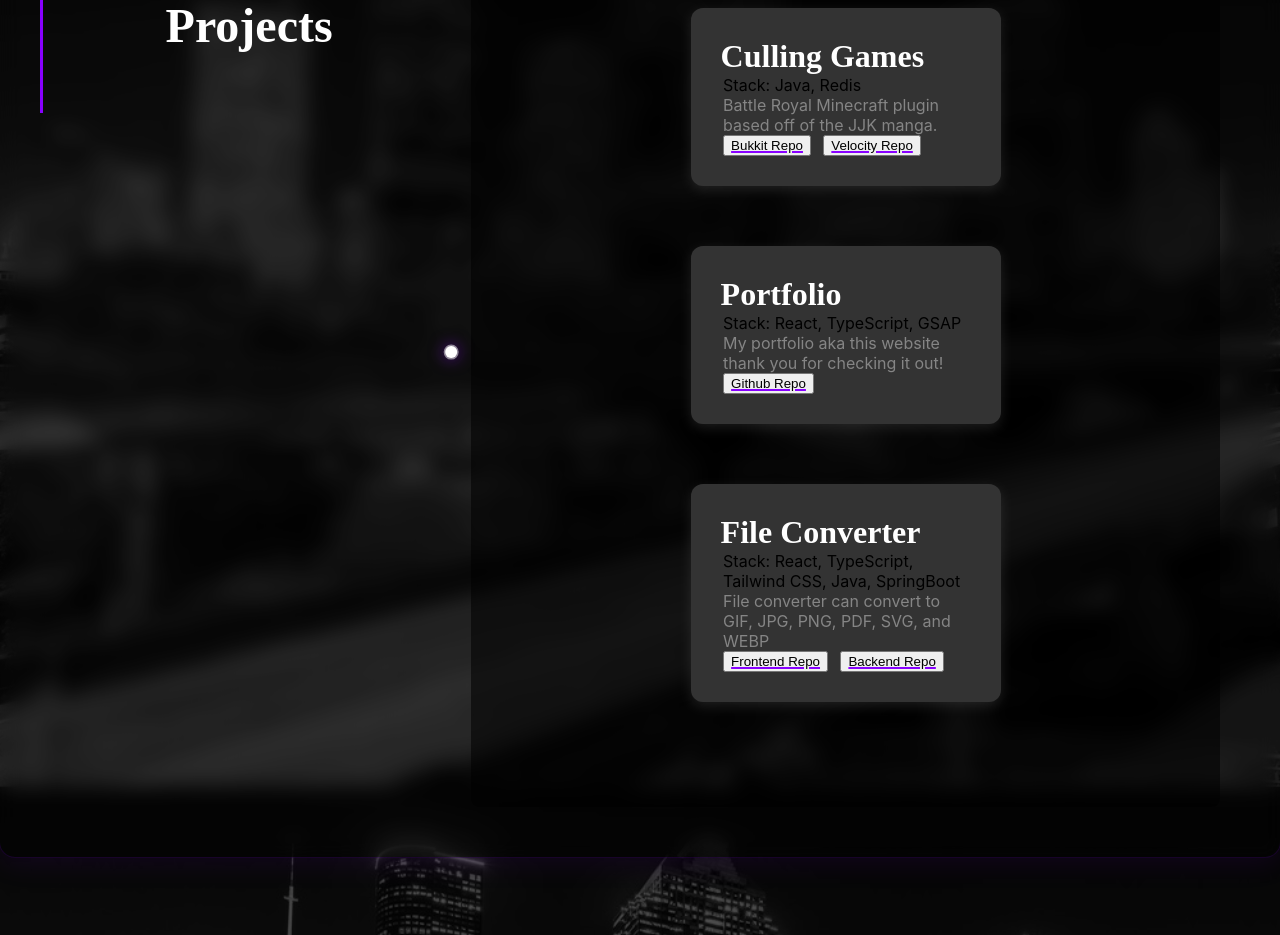
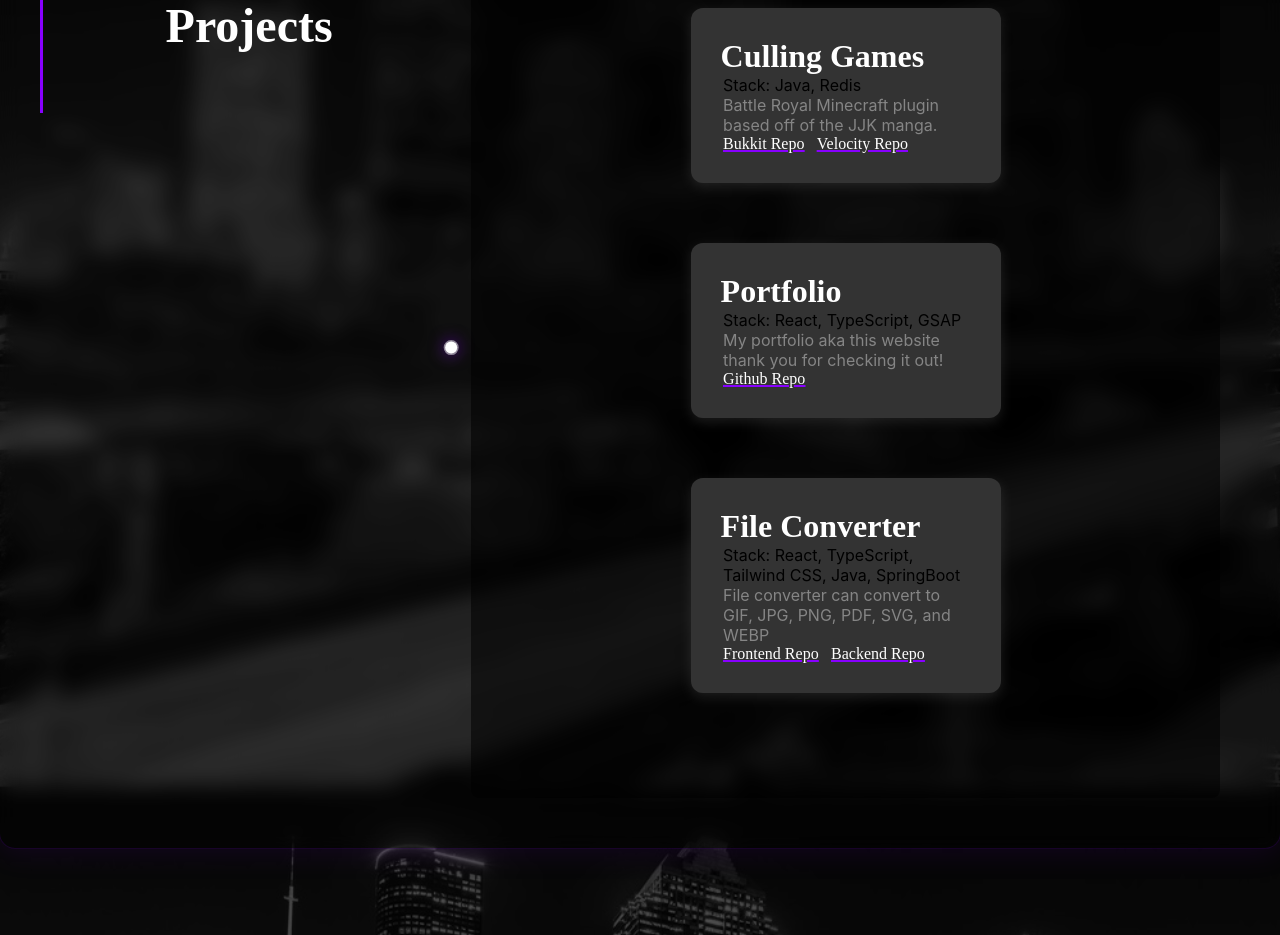
Before and after one commit to cronozx/Portfolio, a React (Create React App) app: page / in a window 1280 px wide. Shown: the part 1100-2035 px from the top of the page. Built offline with nearby package versions, Linux system fonts and the light colour scheme; the HTML template or start-up script is replaced by a standard one; a web font is replaced by a local one.

Commit message:
deleted readme.md and changed styling

```diff
--- a/src/Components/ProjectCard/ProjectCard.css
+++ b/src/Components/ProjectCard/ProjectCard.css
@@ -55,6 +55,18 @@
     gap: 5%;
 }
 
+.projectLink {
+    background: none;
+    border: none;
+    color: inherit;
+    font-family: inherit;
+    text-decoration: inherit;
+    text-decoration-color: inherit;
+    text-decoration-thickness: inherit;
+    padding: 0;
+    font-size: inherit;
+}
+
 .projectLink:hover {
     cursor: pointer;
 }
```
Also changed, not shown: 1 other file (tests, documents, lock files or other folders).
